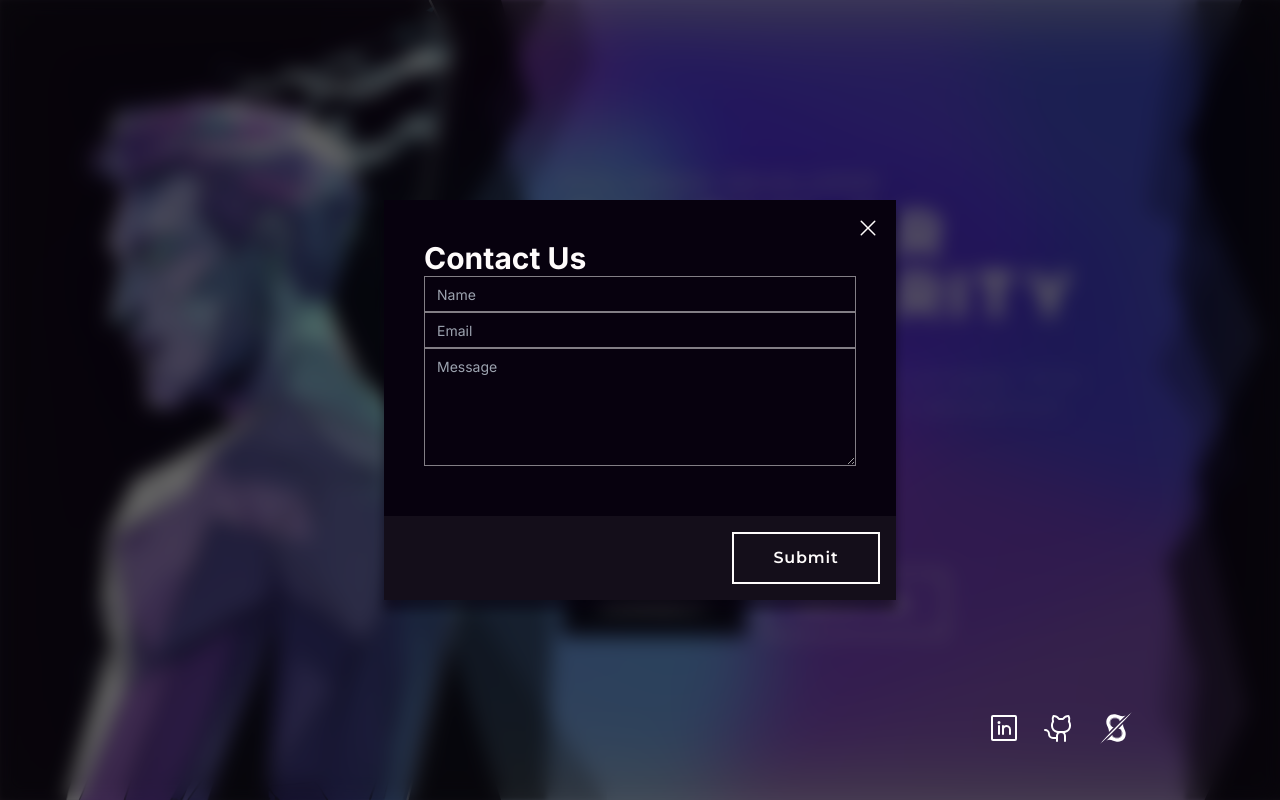
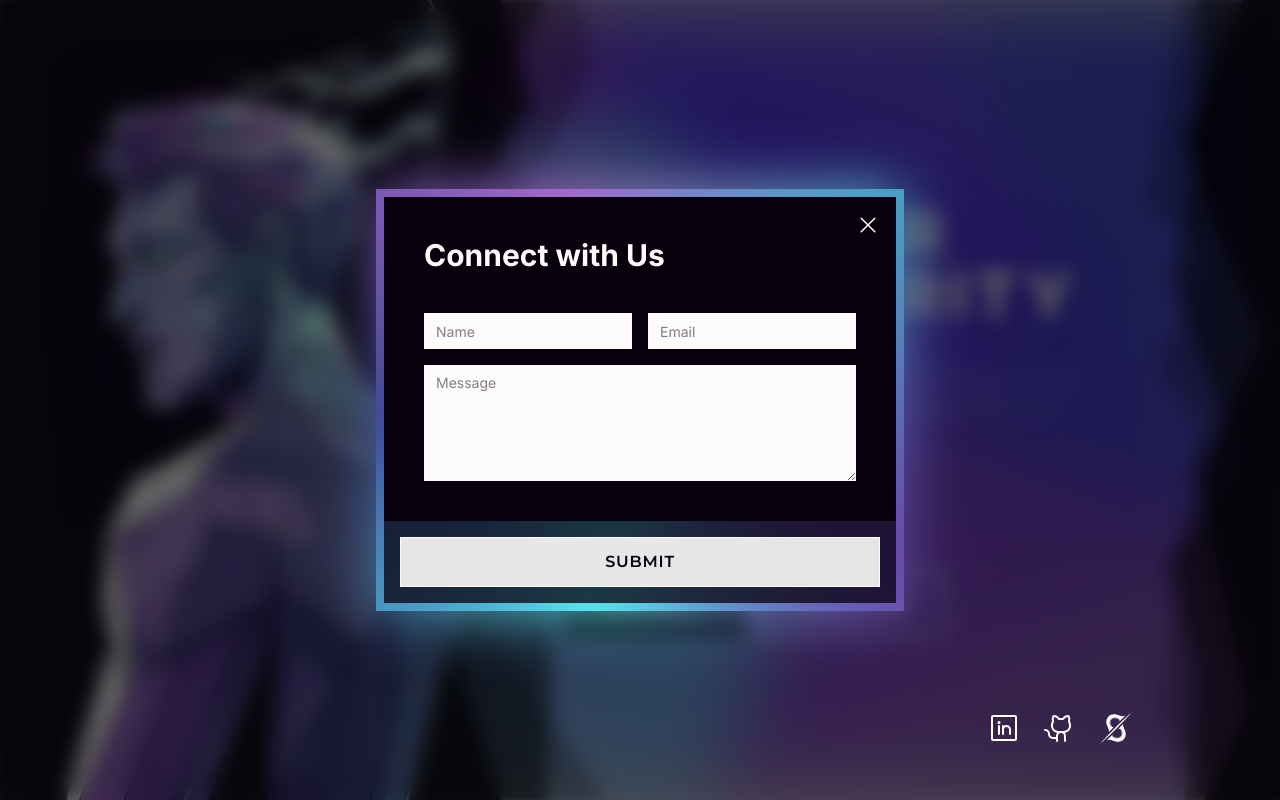
Before and after one commit to aghyad-alghazawi/aghyad-alghazawi.github.io, a Next.js app: page / in a window 1280 px wide. Both pictures are taken after a click on the button "CONNECT". Built offline with nearby package versions, Linux system fonts and the light colour scheme.

Commit message:
phase 3 complete

```diff
--- a/components/form.tsx
+++ b/components/form.tsx
@@ -48,7 +48,8 @@ export function Form() {
         className={"contents"}
       >
         <ModalContent>
-          <h1 className="text-3xl font-bold">Contact Us</h1>
+          <h1 className="text-3xl font-bold mb-10">Connect with Us</h1>
+          <div className="grid grid-cols-1 gap-4 sm:grid-cols-2">
             <div>
               <Input placeholder="Name" {...register("name")} />
               {errors.name?.message && (
@@ -66,23 +67,31 @@ export function Form() {
               )}
             </div>
             <div className="col-span-full">
-            <Textarea rows={5} placeholder="Message" {...register("message")} />
+              <Textarea
+                rows={5}
+                placeholder="Message"
+                {...register("message")}
+              />
               {errors.message?.message && (
                 <p className="ml-1 mt-1 text-xs text-red-400">
                   {errors.message.message}
                 </p>
               )}
             </div>
+          </div>
         </ModalContent>
         <ModalFooter>
           <Button
-            type="submit"
+            type={"submit"}
             disabled={isSubmitting}
-            title={"Submit"}
-            variant={"secondary"}
-          >
-            <span>{isSubmitting ? "Submitting" : "Submit"}</span>
-          </Button>
+            title={isSubmitting ? "Submitting" : "Submit"}
+            variant={"tertiary"}
+            style={{
+              borderWidth: 1,
+              width: "100%",
+              textTransform: "uppercase",
+            }}
+          />
         </ModalFooter>
       </form>
     </ModalBody>
--- a/components/ui/button.tsx
+++ b/components/ui/button.tsx
@@ -6,7 +6,7 @@ import Styles from "@/styles/modules/button.module.css"
 type DefaultProps = JSX.IntrinsicElements["button"]
 
 interface ButtonProps extends DefaultProps {
-  variant?: "primary" | "secondary" | "danger"
+  variant?: "primary" | "secondary" | "tertiary" | "danger"
   size?: "small" | "medium" | "large"
   title: string
   icon?: Icon
--- a/components/ui/input.tsx
+++ b/components/ui/input.tsx
@@ -1,4 +1,4 @@
-import * as React from "react"
+import React from "react"
 
 import { cn } from "@/lib/utils"
 
@@ -7,11 +7,17 @@ export interface InputProps
 
 const Input = React.forwardRef<HTMLInputElement, InputProps>(
   ({ className, type, ...props }, ref) => {
+    const gradientBorderStyle = {
+      borderImage:
+        "linear-gradient(to right, hsl(var(--light) / 1), hsl(var(--royal-purple) / 1), hsl(var(--electric-blue) / 1), hsl(var(--marian-blue) / 1), hsl(var(--amethyst) / 1), hsl(var(--blue-green) / 1), hsl(var(--light) / 1)) 1",
+    }
+
     return (
       <input
         type={type}
+        style={gradientBorderStyle}
         className={cn(
-          "flex h-9 w-full border border-light/50 bg-transparent px-3 py-1 text-sm shadow-sm transition-colors file:border-0 file:bg-transparent file:text-sm file:font-medium placeholder:text-muted-foreground focus-visible:outline-none focus-visible:ring-1 focus-visible:ring-ring disabled:cursor-not-allowed disabled:opacity-50",
+          "flex h-9 w-full bg-light px-3 py-1 text-sm text-dark selection:text-light selection:bg-[hsl(var(--electric-blue))] shadow-sm transition-colors file:border-0 file:bg-transparent file:text-sm file:font-medium placeholder:text-dark/50 focus-visible:outline-none focus-visible:border-2 disabled:cursor-not-allowed disabled:opacity-50",
           className
         )}
         ref={ref}
--- a/components/ui/modal.tsx
+++ b/components/ui/modal.tsx
@@ -15,6 +15,8 @@ import { useEscapeKey, useOutsideClick } from "@/lib/hooks"
 import { cn } from "@/lib/utils"
 
 import { Button } from "@/components/ui/button"
+
+import Styles from "@/styles/modules/modal.module.css"
 
 interface ModalContextType {
   open: boolean
@@ -118,15 +120,16 @@ export const ModalBody = ({
           }}
           exit={{
             opacity: 0,
+            display: "none",
           }}
-          className="fixed glass-morph [perspective:800px] [transform-style:preserve-3d] inset-0 h-full w-full flex items-center justify-center z-50"
+          className="fixed glass-morph [perspective:800px] [transform-style:preserve-3d] inset-0 h-full w-full flex items-center justify-center"
         >
           <Overlay />
 
           <motion.div
             ref={modalRef}
             className={cn(
-              "min-h-[50%] max-h-[90%] md:max-w-[40%] bg-dark relative z-50 flex flex-col flex-1 overflow-hidden",
+              `${Styles["modal-body"]} min-h-[50%] max-h-[90%] md:max-w-[40%] bg-dark z-50 relative flex flex-col flex-1`,
               className
             )}
             initial={{
@@ -158,7 +161,7 @@ export const ModalBody = ({
               transition: "transform 0.1s ease-out",
               backfaceVisibility: "hidden",
               willChange: "transform",
-              boxShadow: "0 10px 10px hsl(var(--dark) / 0.5)",
+              // boxShadow: "0 10px 10px hsl(var(--dark) / 0.5)",
             }}
           >
             <CloseIcon />
@@ -180,7 +183,7 @@ export const ModalContent = ({
   return (
     <div
       className={cn(
-        "flex flex-col flex-1 p-8 md:p-10 overflow-y-scroll",
+        "flex flex-col flex-1 p-8 md:p-10 bg-dark overflow-y-scroll",
         className
       )}
     >
@@ -197,7 +200,7 @@ export const ModalFooter = ({
   className?: string
 }) => {
   return (
-    <div className={cn("flex justify-end p-4 bg-light/5", className)}>
+    <div className={cn("flex justify-end p-4 bg-dark/75", className)}>
       {children}
     </div>
   )
@@ -231,7 +234,7 @@ const CloseIcon = () => {
     <button
       type="button"
       onClick={() => setOpen(false)}
-      className="absolute top-4 right-4 group"
+      className="absolute top-4 right-4 group hover:animate-flicker"
       aria-label="Close modal"
     >
       <X size={24} />
--- a/components/ui/textarea.tsx
+++ b/components/ui/textarea.tsx
@@ -1,4 +1,4 @@
-import * as React from "react"
+import React from "react"
 
 import { cn } from "@/lib/utils"
 
@@ -7,10 +7,16 @@ export interface TextareaProps
 
 const Textarea = React.forwardRef<HTMLTextAreaElement, TextareaProps>(
   ({ className, ...props }, ref) => {
+    const gradientBorderStyle = {
+      borderImage:
+        "linear-gradient(to right, hsl(var(--light) / 1), hsl(var(--royal-purple) / 1), hsl(var(--electric-blue) / 1), hsl(var(--marian-blue) / 1), hsl(var(--amethyst) / 1), hsl(var(--blue-green) / 1), hsl(var(--light) / 1)) 1",
+    }
+
     return (
       <textarea
+        style={gradientBorderStyle}
         className={cn(
-          "flex min-h-[60px] w-full border border-light/50 bg-transparent px-3 py-2 text-sm shadow-sm placeholder:text-muted-foreground focus-visible:outline-none focus-visible:ring-1 focus-visible:ring-ring disabled:cursor-not-allowed disabled:opacity-50",
+          "flex min-h-[60px] w-full bg-light px-3 py-2 text-dark text-sm shadow-sm selection:text-light selection:bg-[hsl(var(--electric-blue))] placeholder:text-dark/50 focus-visible:border-2 focus-visible:outline-none disabled:cursor-not-allowed disabled:opacity-50",
           className
         )}
         ref={ref}
--- a/styles/globals.css
+++ b/styles/globals.css
@@ -36,6 +36,7 @@
   margin: 0;
   scrollbar-width: none;
   scroll-behavior: smooth;
+  user-select: none;
 }
 
 html,
@@ -73,6 +74,26 @@ body {
 
     @apply backdrop-blur-[10px];
   }
+
+  .gradient-outline {
+    position: relative;
+
+    &::before {
+      content: "";
+      position: absolute;
+      inset: -0.5rem;
+      z-index: -1;
+      background: linear-gradient(
+        to right,
+        hsl(var(--blue-green) / 1),
+        hsl(var(--royal-purple) / 1),
+        hsl(var(--electric-blue) / 1),
+        hsl(var(--marian-blue) / 1),
+        hsl(var(--amethyst) / 1)
+      );
+      border-radius: inherit;
+    }
+  }
 }
 
 @layer base {
--- a/styles/modules/button.module.css
+++ b/styles/modules/button.module.css
@@ -32,14 +32,23 @@
   border: 2px solid hsl(var(--light) / 1);
 }
 
+.tertiary {
+  color: hsl(var(--dark) / 1);
+  background-color: hsl(var(--light) / 0.9);
+  border: 2px solid hsl(var(--light) / 1);
+}
+
 .button:hover {
   transform: translateY(-10px);
 
   &.primary {
     box-shadow: 0 10px 10px hsl(var(--dark) / 0.75);
   }
-  &.secondary {
+  &.secondary, &.tertiary {
     box-shadow: 0 10px 10px hsl(var(--light) / 0.25);
+  }
+  &.tertiary {
+    background-color: hsl(var(--light) / 1);
   }
 }
 
--- /dev/null
+++ b/styles/modules/modal.module.css
@@ -0,0 +1,42 @@
+@property --gradient-angle {
+  syntax: "<angle>";
+  inherits: false;
+  initial-value: 0deg;
+}
+
+.modal-body {
+  position: relative;
+
+  &::before,
+  &::after {
+    content: "";
+    position: absolute;
+    inset: -0.5rem;
+    z-index: -1;
+    background: conic-gradient(
+      from var(--gradient-angle) at 50% 50%,
+      hsl(var(--blue-green) / 1),
+      hsl(var(--royal-purple) / 1),
+      hsl(var(--electric-blue) / 1),
+      hsl(var(--marian-blue) / 1),
+      hsl(var(--amethyst) / 1),
+      hsl(var(--blue-green) / 1)
+    );
+    border-radius: inherit;
+    animation: rotation 20s linear infinite;
+  }
+
+  &::after {
+    filter: blur(30px);
+    z-index: -1;
+  }
+}
+
+@keyframes rotation {
+  0% {
+    --gradient-angle: 0deg;
+  }
+  100% {
+    --gradient-angle: 360deg;
+  }
+}
--- a/styles/modules/page.module.css
+++ b/styles/modules/page.module.css
@@ -26,7 +26,6 @@
     gap: 1rem;
 
     .text {
-      user-select: none;
       text-shadow: 3px 3px 30px hsl(var(--dark) / 0.5);
 
       & span {
--- a/tailwind.config.ts
+++ b/tailwind.config.ts
@@ -13,8 +13,13 @@ const config: Config = {
         light: "hsl(var(--light))",
         dark: "hsl(var(--dark))",
       },
-      animation: {},
-      keyframes: {},
+      animation: { flicker: "flicker 0.5s linear infinite" },
+      keyframes: {
+        flicker: {
+          "0%, 100%": { opacity: "1" },
+          "50%": { opacity: "0.5" },
+        },
+      },
       fontFamily: {
         inter: ["var(--font-inter)"],
         monts: ["var(--font-montserrat)"],
```
Lines whose indentation alone changed are shown as unchanged.
